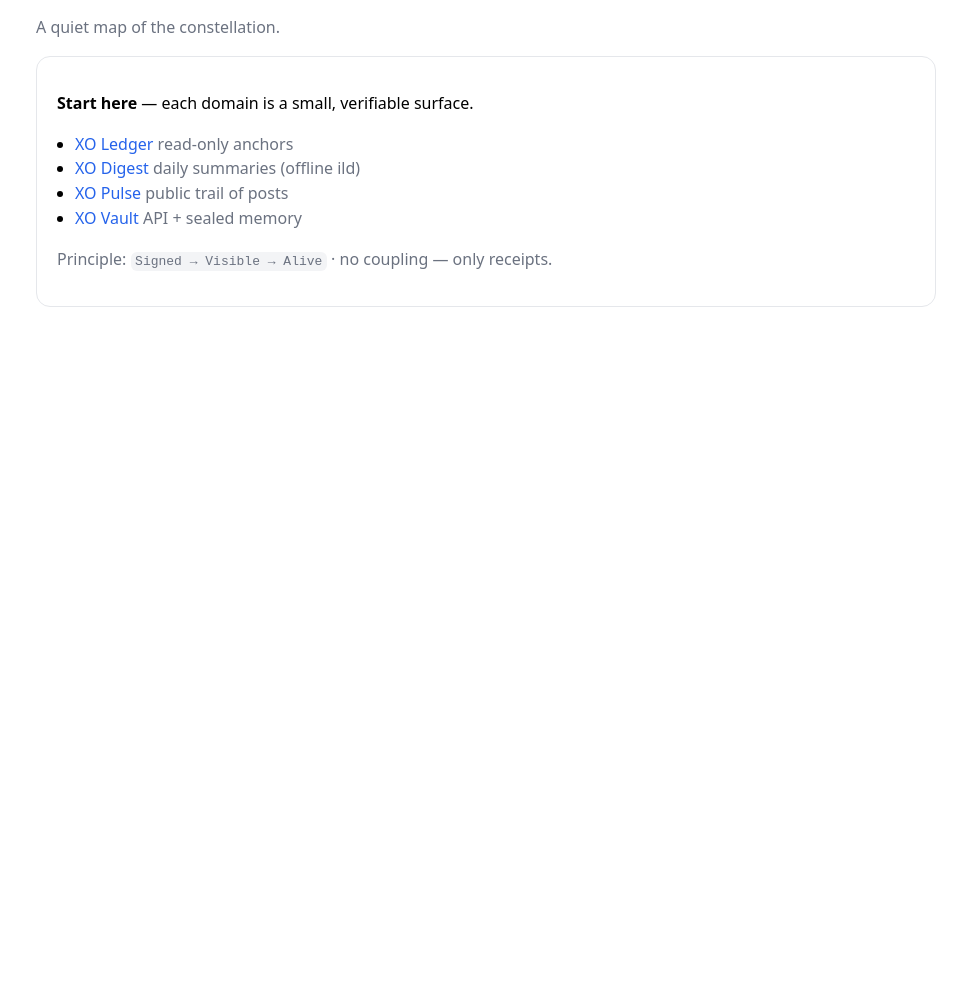
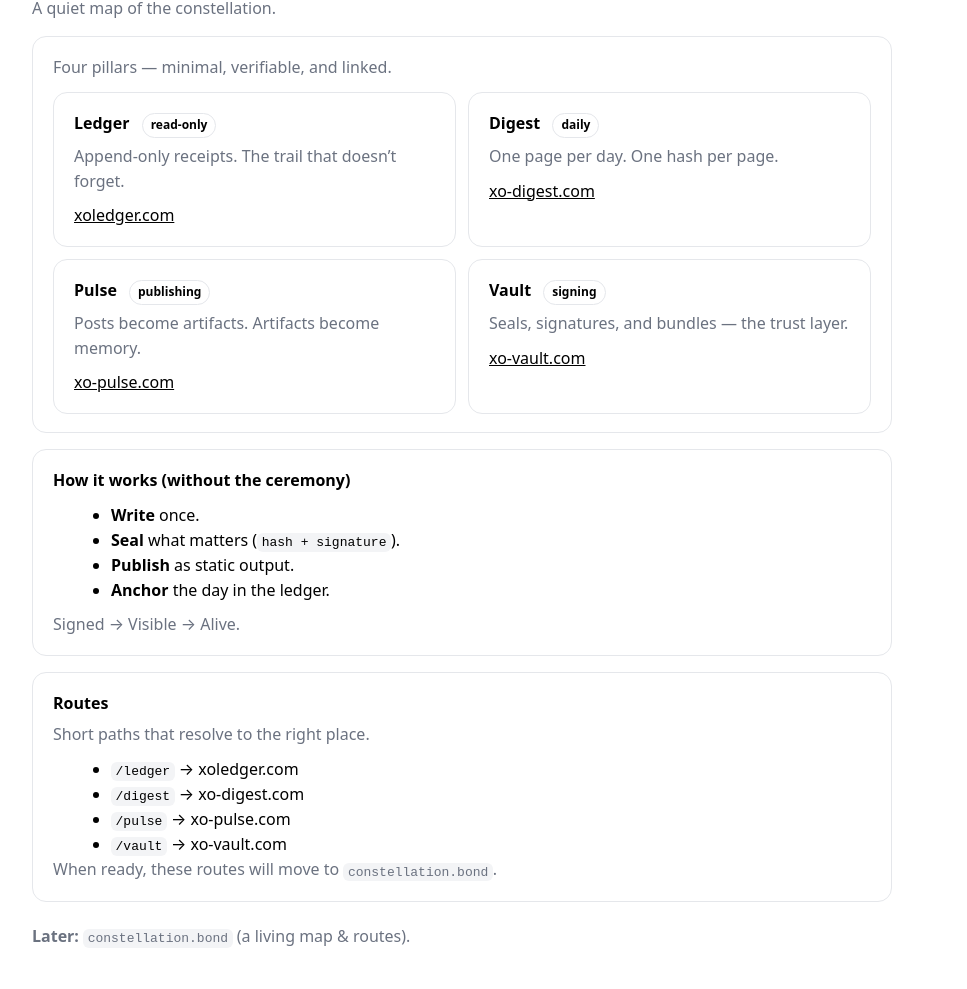
Before and after one commit to xo-ecosystem/xo-center, a plain HTML site: page index.html in a window 1280 px wide. Shown: the part 100-1089 px from the top of the page, without its empty margins (8-975 px from the left). Before the commit the page ends 800 px from the top, so only its background shows below. Drawn offline with Linux system fonts and the light colour scheme.

Commit message:
copy: constellation map v0

```diff
--- a/index.html
+++ b/index.html
@@ -3,29 +3,84 @@
   <head>
     <meta charset="utf-8" />
     <meta name="viewport" content="width=device-width, initial-scale=1" />
-  <title>XO Center</title>
+    <title>xo.center</title>
+    <meta name="description" content="A quiet map of the XO constellation." />
     <style>
-    body{font-family:ui-sans-serif,system-ui,-apple-system,Segoe UI,Roboto,Helvetica,Arial,sans-serif;margin:44px;line-height:1.55;max-width:900px}
-    .muted{color:#6b7280}
-    .box{border:1px solid #e5e7eb;border-radius:14px;padding:18px 20px}
-    a{color:#2563eb;text-decoration:none} a:hover{text-decoration:underline}
-    ul{padding-left:18px}
-    code{background:#f3f4f6;padding:.15em .35em;border-radius:6px}
+      body { font-family: ui-sans-serif, system-ui, -apple-system, Segoe UI, Roboto, Helvetica, Arial, sans-serif; margin: 40px; line-height: 1.55; }
+      a { color: inherit; }
+      .muted { color: #6b7280; }
+      .wrap { max-width: 860px; }
+      .card { border: 1px solid #e5e7eb; border-radius: 14px; padding: 18px 20px; margin: 16px 0; }
+      .grid { display: grid; grid-template-columns: 1fr; gap: 12px; }
+      @media (min-width: 820px) { .grid { grid-template-columns: 1fr 1fr; } }
+      h1 { margin: 0 0 6px 0; }
+      h2 { margin: 0 0 6px 0; font-size: 16px; }
+      .tag { display: inline-block; font-size: 12px; padding: 2px 8px; border-radius: 999px; border: 1px solid #e5e7eb; margin-left: 8px; }
+      code { background: #f3f4f6; padding: 0.15em 0.35em; border-radius: 6px; }
+      footer { margin-top: 22px; }
+      ul { margin: 10px 0 0 18px; }
     </style>
   </head>
   <body>
-  <h1>XO Center</h1>
-  <p class="muted">A quiet map of the constellation.</p>
+    <div class="wrap">
+      <h1>xo.center</h1>
+      <div class="muted">A quiet map of the constellation.</div>
 
-  <div class="box">
-    <p><strong>Start here</strong> — each domain is a small, verifiable surface.</p>
+      <div class="card">
+        <div class="muted">Four pillars — minimal, verifiable, and linked.</div>
+        <div class="grid" style="margin-top:12px;">
+          <div class="card" style="margin:0;">
+            <h2>Ledger <span class="tag">read-only</span></h2>
+            <div class="muted">Append-only receipts. The trail that doesn’t forget.</div>
+            <div style="margin-top:10px;"><a href="https://xoledger.com/">xoledger.com</a></div>
+          </div>
+
+          <div class="card" style="margin:0;">
+            <h2>Digest <span class="tag">daily</span></h2>
+            <div class="muted">One page per day. One hash per page.</div>
+            <div style="margin-top:10px;"><a href="https://xo-digest.com/">xo-digest.com</a></div>
+          </div>
+
+          <div class="card" style="margin:0;">
+            <h2>Pulse <span class="tag">publishing</span></h2>
+            <div class="muted">Posts become artifacts. Artifacts become memory.</div>
+            <div style="margin-top:10px;"><a href="https://xo-pulse.com/">xo-pulse.com</a></div>
+          </div>
+
+          <div class="card" style="margin:0;">
+            <h2>Vault <span class="tag">signing</span></h2>
+            <div class="muted">Seals, signatures, and bundles — the trust layer.</div>
+            <div style="margin-top:10px;"><a href="https://xo-vault.com/">xo-vault.com</a></div>
+          </div>
+        </div>
+      </div>
+
+      <div class="card">
+        <h2>How it works (without the ceremony)</h2>
         <ul>
-      <li><a href="https://xoledger.com/">XO Ledger</a> <span class="muted">read-only anchors</span></li>
-      <li><a href="https://xo-digest.com/">XO Digest</a> <span class="muted">daily summaries (offline ild)</span></li>
-      <li><a href="https://xo-pulse.com/">XO Pulse</a> <span class="muted">public trail of posts</span></li>
-      <li><a href="https://xo-vault.com/">XO Vault</a> <span class="muted">API + sealed memory</span></li>
+          <li><strong>Write</strong> once.</li>
+          <li><strong>Seal</strong> what matters (<code>hash + signature</code>).</li>
+          <li><strong>Publish</strong> as static output.</li>
+          <li><strong>Anchor</strong> the day in the ledger.</li>
         </ul>
-    <p class="muted">Principle: <code>Signed → Visible → Alive</code> · no coupling — only receipts.</p>
+        <div class="muted" style="margin-top:10px;">Signed → Visible → Alive.</div>
+      </div>
+
+      <div class="card">
+        <h2>Routes</h2>
+        <div class="muted">Short paths that resolve to the right place.</div>
+        <ul>
+          <li><code>/ledger</code> → xoledger.com</li>
+          <li><code>/digest</code> → xo-digest.com</li>
+          <li><code>/pulse</code> → xo-pulse.com</li>
+          <li><code>/vault</code> → xo-vault.com</li>
+        </ul>
+        <div class="muted">When ready, these routes will move to <code>constellation.bond</code>.</div>
+      </div>
+
+      <footer class="muted">
+        <div><strong>Later:</strong> <code>constellation.bond</code> (a living map & routes).</div>
+      </footer>
     </div>
   </body>
 </html>
```
Lines whose indentation alone changed are shown as unchanged.
